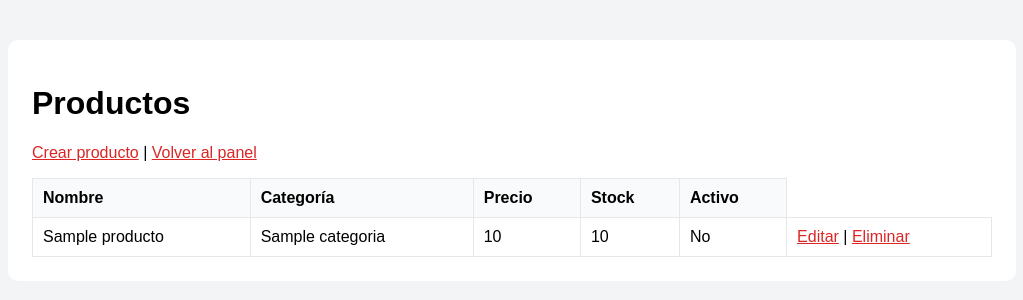
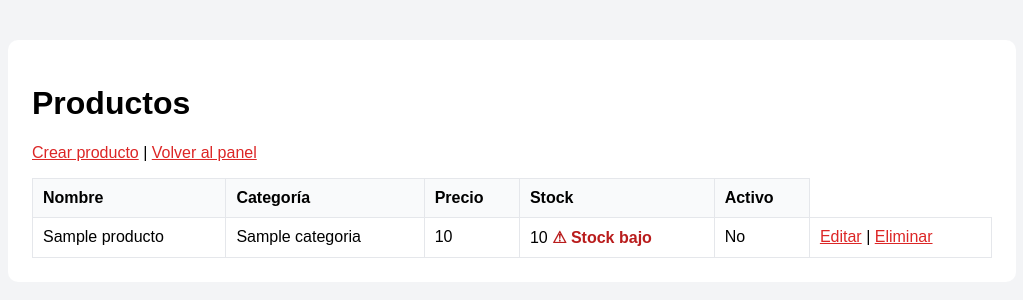
Before and after one commit to Alejomd51/Sistemas_de_Ventas, a Django app: template usuarios/templates/usuarios/productos.html in a window 1280 px wide. Shown: the top 300 px of the page, without its empty margins (128-1151 px from the left). Run offline with Django 3.2, Linux system fonts and the light colour scheme; the template is opened without the code that fills it: most values are stand-ins (such as "Sample title", 1, 10 or a date in 2020).

Commit message:
feat(productos): agregar alerta visual de stock bajo

```diff
--- a/usuarios/models.py
+++ b/usuarios/models.py
@@ -37,6 +37,10 @@ class Producto(models.Model):
     @property
     def precio_formateado(self):
         return f"{self.precio:.2f}"
+
+    @property
+    def stock_bajo(self):
+        return self.stock <= 5
 
     def __str__(self):
         return self.nombre
--- a/usuarios/templates/usuarios/productos.html
+++ b/usuarios/templates/usuarios/productos.html
@@ -45,7 +45,12 @@
                         <td>{{ producto.nombre }}</td>
                         <td>{{ producto.categoria.nombre }}</td>
                         <td>{{ producto.precio_formateado }}</td>
-                        <td>{{ producto.stock }}</td>
+                        <td>
+                            {{ producto.stock }}
+                            {% if producto.stock_bajo %}
+                                <span style="color: #b91c1c; font-weight: bold;">⚠ Stock bajo</span>
+                            {% endif %}
+                        </td>
                         <td>{% if producto.activo %}Sí{% else %}No{% endif %}</td>
                         <td>
                             <a href="{% url 'usuarios:producto_editar' producto.pk %}">Editar</a>
```
